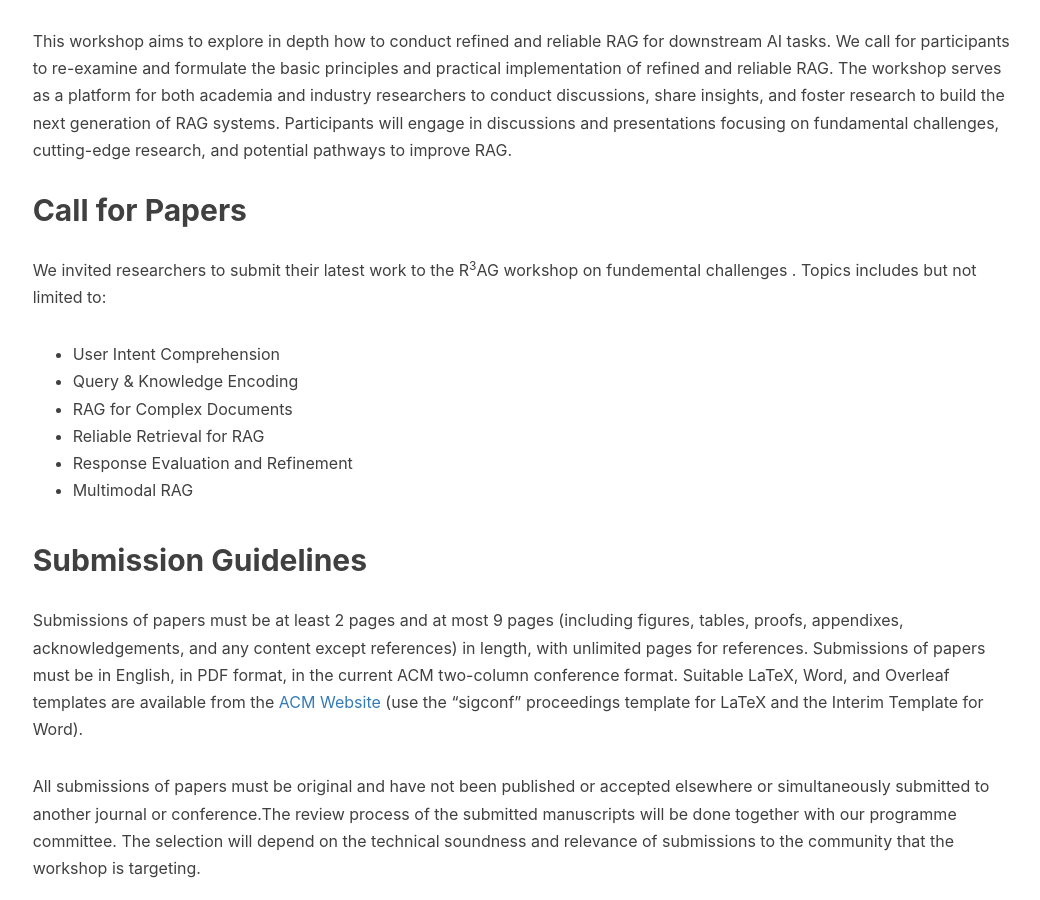
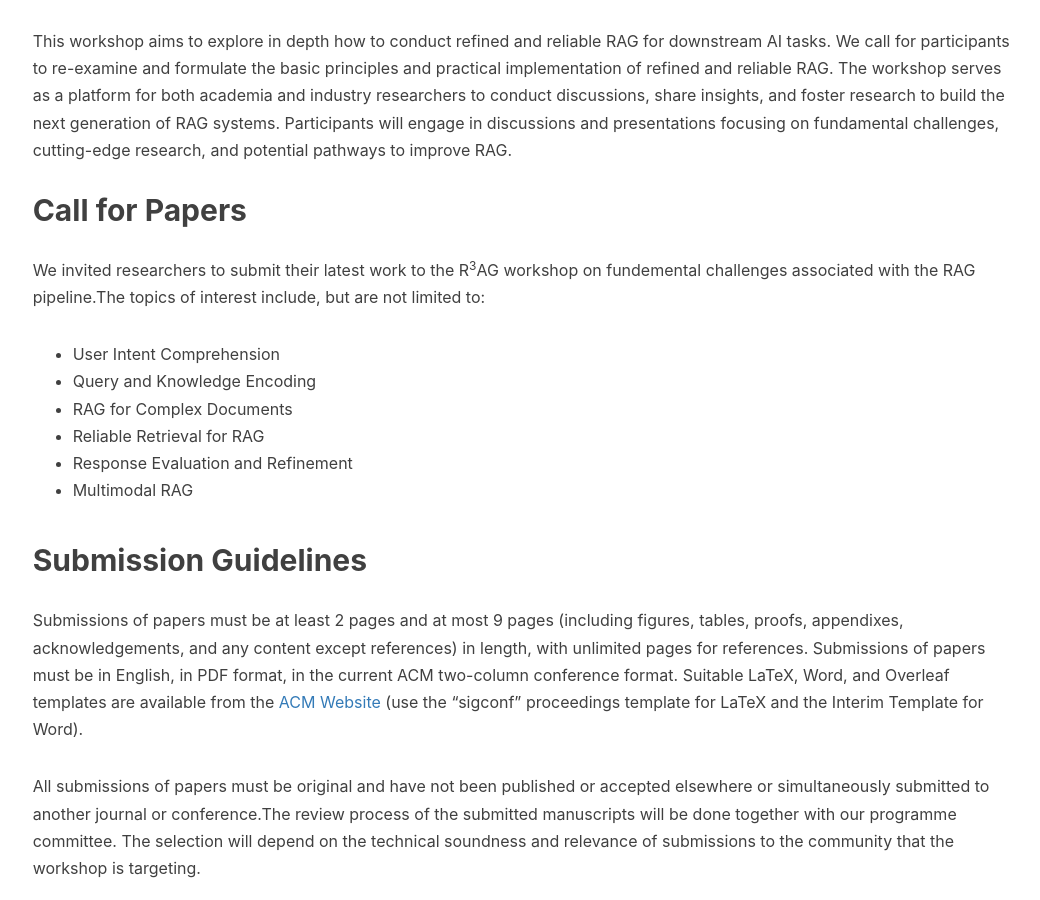
Before and after one commit to R3AG-SIGIR-AP/R3AG-SIGIR-AP.github.io, a Jekyll site: the page built from index.md, in a window 1280 px wide and 900 px high, scrolled down 748 px. Shown: the whole window, without its empty margins (89-1129 px from the left). Built offline with Jekyll 4.4.1, drawn with Linux system fonts in a browser that asks for light colours; nearby versions of some CDN libraries; our own code applies the rules of GitHub Pages for plain Markdown files.

Commit message:
basic clean up

```diff
--- a/index.md
+++ b/index.md
@@ -9,9 +9,9 @@ description: ""
  This workshop aims to explore in depth how to conduct refined and reliable RAG for downstream AI tasks. We call for participants to re-examine and formulate the basic principles and practical implementation of refined and reliable RAG. The workshop serves as a platform for both academia and industry researchers to conduct discussions, share insights, and foster research to build the next generation of RAG systems. Participants will engage in discussions and presentations focusing on fundamental challenges, cutting-edge research, and  potential pathways to improve RAG.
 
 ## <a name='Call for Papers' style="color: inherit; text-decoration: none;text-align: center;"> Call for Papers </a>
-We invited researchers to submit their latest work to the R<sup>3</sup>AG workshop on fundemental challenges . Topics includes but not limited to:
+We invited researchers to submit their latest work to the R<sup>3</sup>AG workshop on fundemental challenges associated with the RAG pipeline.The topics of interest include, but are not limited to:
 - User Intent Comprehension
-- Query & Knowledge Encoding
+- Query and Knowledge Encoding
 - RAG for Complex Documents
 - Reliable Retrieval for RAG
 - Response Evaluation and Refinement
```
